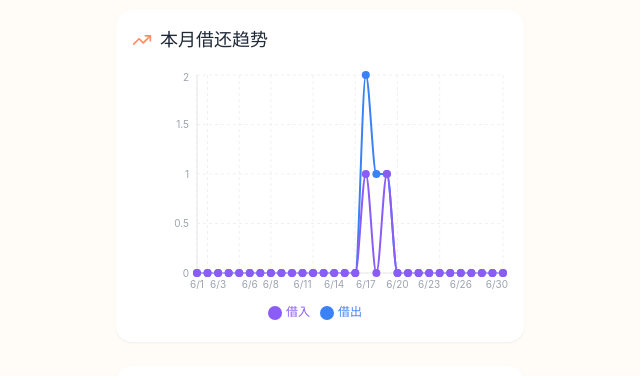
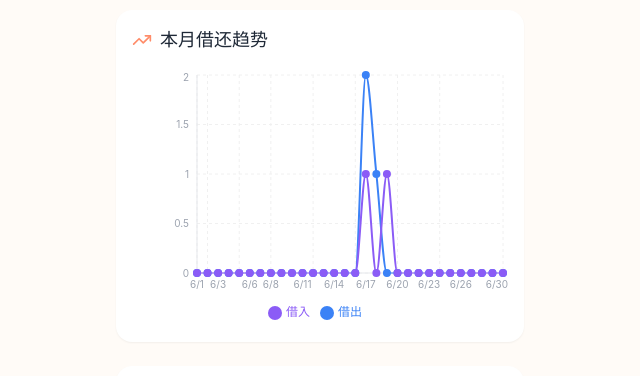
Before and after one commit to DDD520-DEL/ljy-30, a React (Vite) app: page /statistics in a window 1280 px wide. Shown: the part 334-710 px from the top of the page, without its empty margins (320-960 px from the left). Built offline with nearby package versions, Linux system fonts and the light colour scheme.

Commit message:
.4016937876353100:004aaf289c553295cabb27b9f4edb3db_6a36c0e271ed0961c310ab58.6a36c78e71ed0961c310ae47.6a36c78d79a338af5f89a006:Trae CN.T(2026/6/21 01:02:06)

```diff
--- a/src/pages/Statistics.tsx
+++ b/src/pages/Statistics.tsx
@@ -95,24 +95,6 @@ export default function Statistics() {
             existing.lend += 1;
           } else {
             existing.borrow += 1;
-          }
-        }
-      }
-
-      if (record.actualReturnDate) {
-        const returnDate = new Date(record.actualReturnDate);
-        if (
-          returnDate.getMonth() === currentMonth &&
-          returnDate.getFullYear() === currentYear
-        ) {
-          const dateStr = `${currentMonth + 1}/${returnDate.getDate()}`;
-          const existing = dailyData.get(dateStr);
-          if (existing) {
-            if (record.type === 'lend') {
-              existing.lend += 1;
-            } else {
-              existing.borrow += 1;
-            }
           }
         }
       }
```
